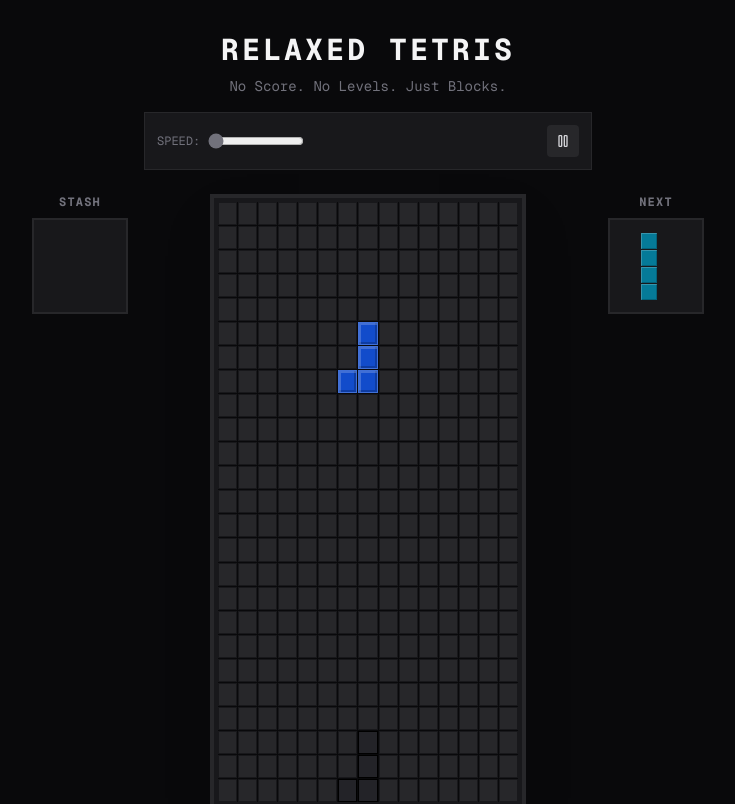
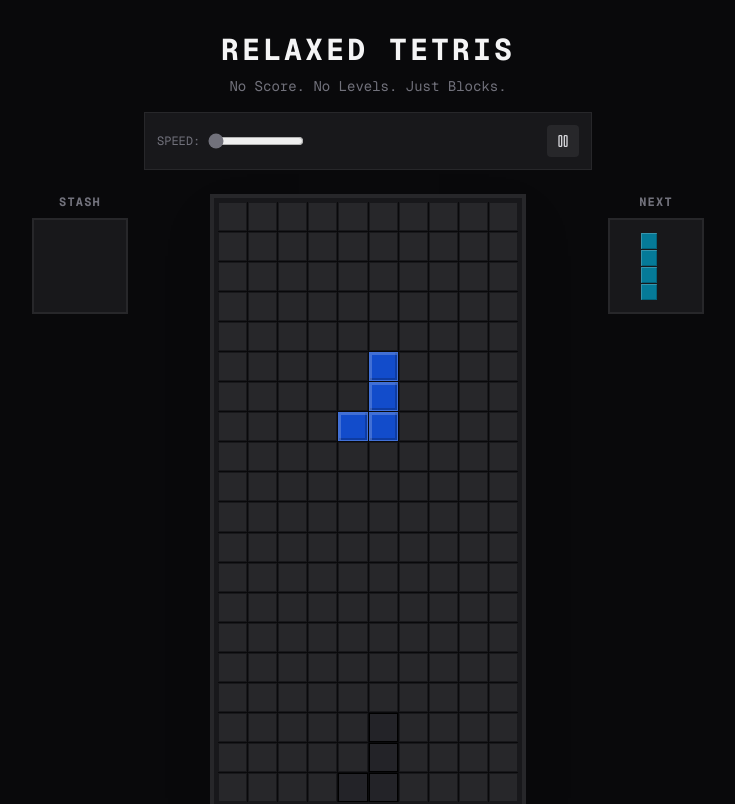
Before and after one commit to tonyisup/tonyismcp, a Next.js app: page /tetris in a window 1280 px wide. Shown: the top 804 px of the page, without its empty margins (272-1007 px from the left). Built offline with nearby package versions, Linux system fonts and the light colour scheme.

Commit message:
fix(tetris): update board dimensions for gameplay consistency
- Reduced the board width from 15 to 10 and height from 25 to 20 to align with recent design adjustments.
- Aims to enhance gameplay experience by optimizing the board size for better fit and visibility.

```diff
--- a/app/tetris/useTetris.ts
+++ b/app/tetris/useTetris.ts
@@ -71,8 +71,8 @@ export interface Piece {
   type: TetrominoType;
 }
 
-const BOARD_WIDTH = 15;
-const BOARD_HEIGHT = 25;
+const BOARD_WIDTH = 10;
+const BOARD_HEIGHT = 20;
 
 // Helper to create an empty board
 const createEmptyBoard = (): Grid =>
```
